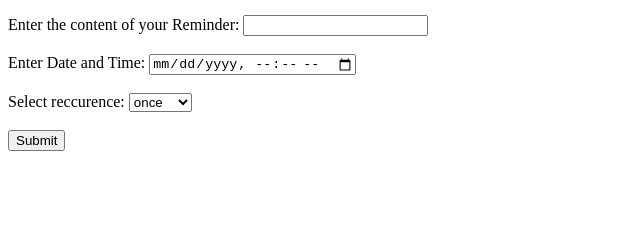
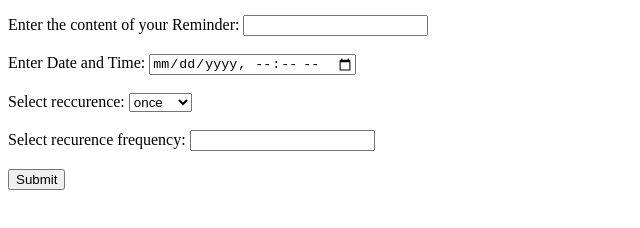
Before and after one commit to emilyz18/Text-Reminder, a plain HTML site: page index.html in a window 1280 px wide. Shown: the part 104-332 px from the top of the page, without its empty margins (0-640 px from the left). Drawn offline with Linux system fonts and the light colour scheme.

Commit message:
Update index.html

```diff
--- a/index.html
+++ b/index.html
@@ -12,7 +12,8 @@
   <h1>Text Reminder</h1>
   <form id="main">
     <label for="number">Enter Your Phone Number: </label>
-    <input type="text" id="Phone Number" name="number" maxlength="10" onkeypress="return /[0-9]/i.test(event.key)"><br><br>
+    <input type="number" id="Phone Number" name="number" pattern="[0-9]{3}[0-9]{3}[0-9]{4}"
+       required><br><br>
     <label for="content">Enter the content of your Reminder: </label>
     <input type="text" id="Content" name="content"><br><br>
     <label for="datetime">Enter Date and Time: </label>
@@ -25,6 +26,12 @@
       <option value="daily">daily</option>
       <option value="weekly">weekly</option>
     </select> <br> <br>
+
+
+    <label for="Recurrence frequency">Select recurence frequency: </label>
+    <input type="number" id="recurence frequency" name="recurence frequency"><br><br>
+
+
 
 
 
```
